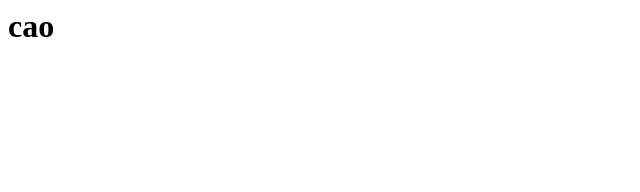
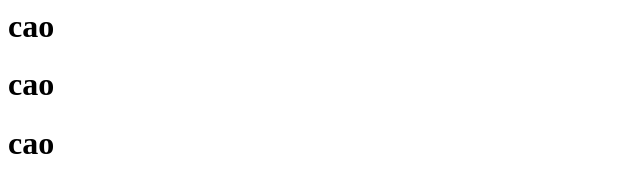
Before and after one commit to demonstrator22/htdocs, a plain HTML site: page index.html in a window 1280 px wide. Shown: the whole page, without its empty margins (0-640 px from the left). Drawn offline with Linux system fonts and the light colour scheme.

Commit message:
Update index.html

```diff
--- a/index.html
+++ b/index.html
@@ -1 +1,3 @@
 <h1> cao </h1>
+<h1> cao </h1>
+<h1> cao </h1>
```
